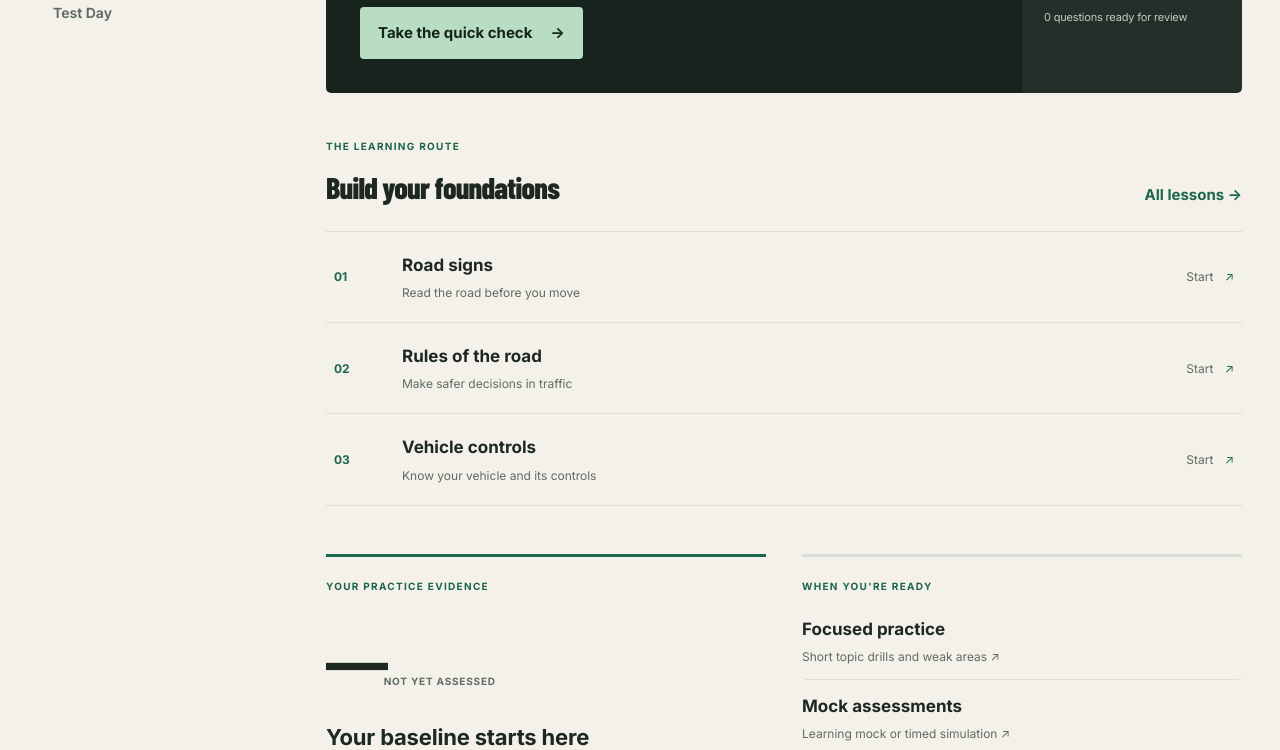
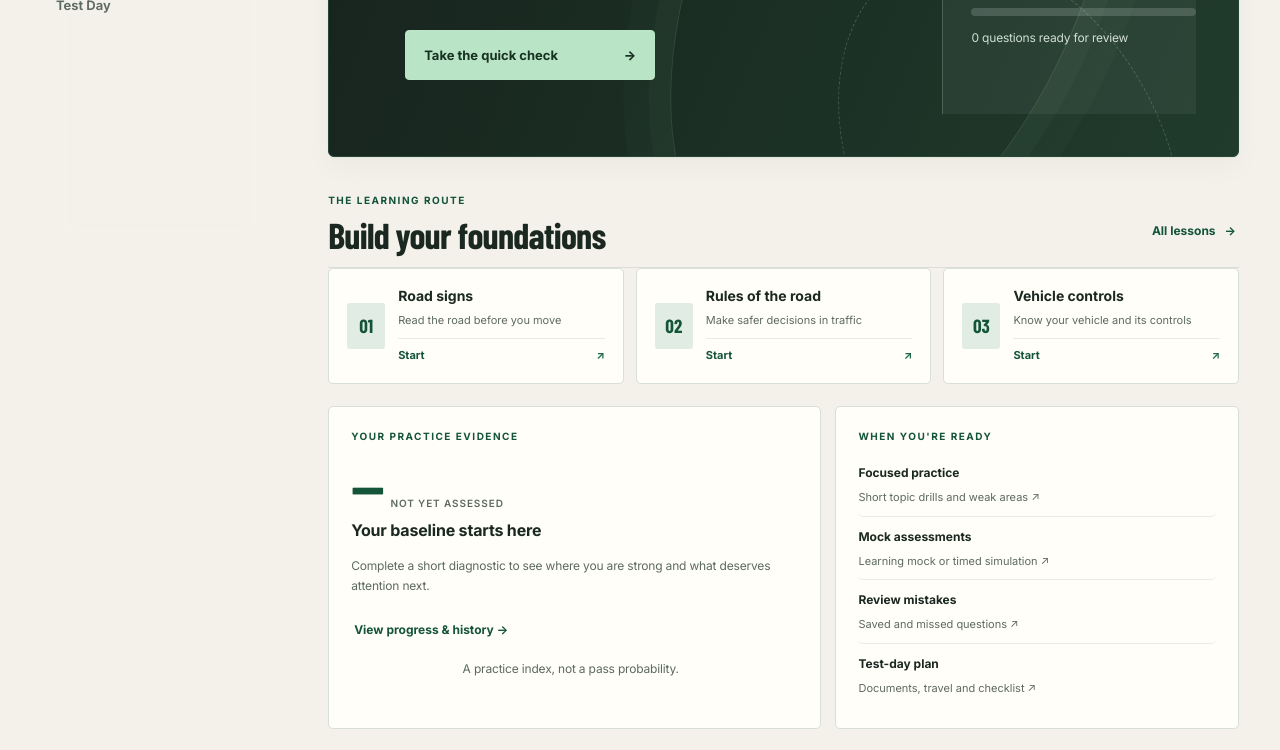
Before and after one commit to buttercode101/Greenlight-k53, a plain HTML site: page index.html in a window 1280 px wide. Shown: the part 545-1295 px from the top of the page. Drawn offline with Linux system fonts and the light colour scheme; a script that the page names is missing.

Commit message:
Load the learner cockpit v2 design system

```diff
--- a/index.html
+++ b/index.html
@@ -444,6 +444,7 @@ html[data-theme="dark"] .hero-note{color:var(--ink-faint);}
 <link rel="stylesheet" href="./assets/experience-rebuild.css?v=14">
 <link rel="stylesheet" href="./assets/sm2-experience.css?v=3">
 <link rel="stylesheet" href="./assets/experience-finish.css?v=1">
+<link rel="stylesheet" href="./assets/learner-cockpit-v2.css?v=1">
 <script src="./assets/spaced-repetition.js?v=1"></script>
 </head>
 <body>
```
